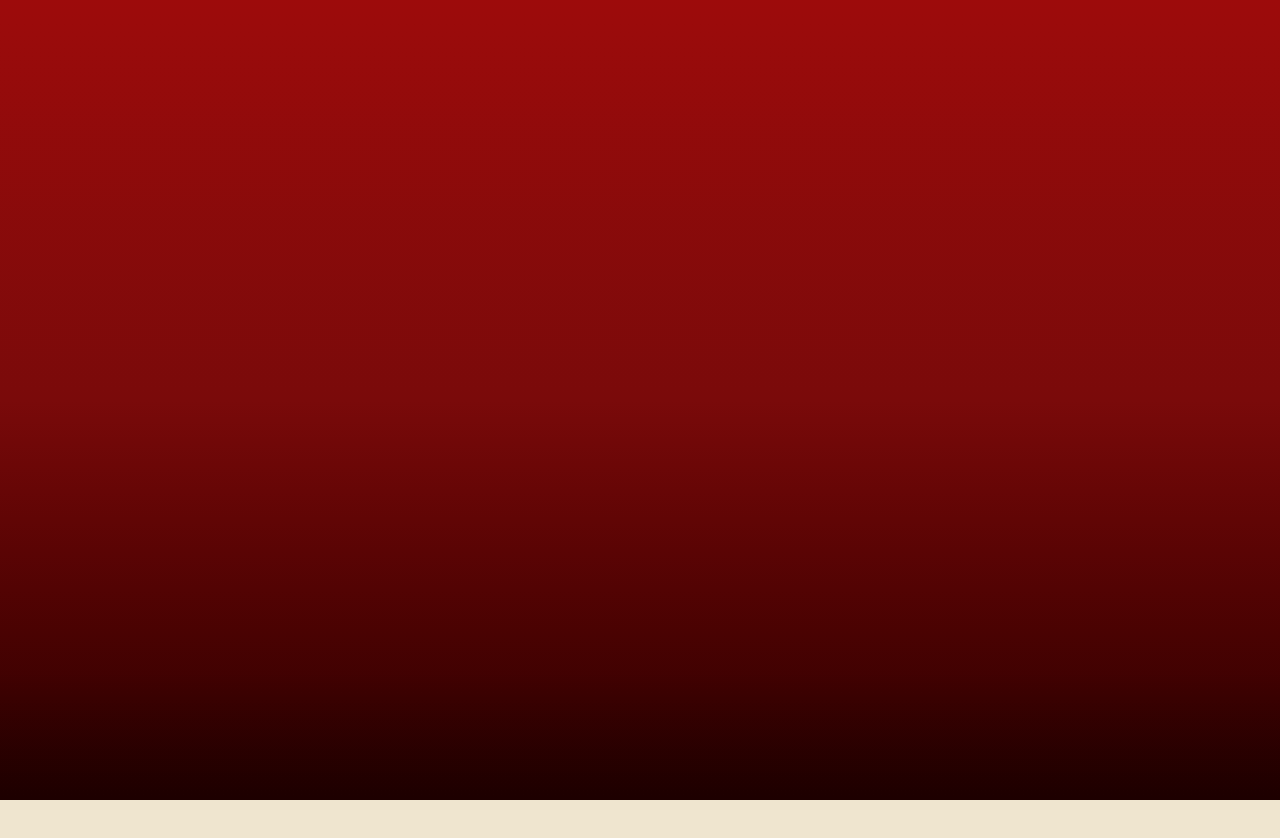
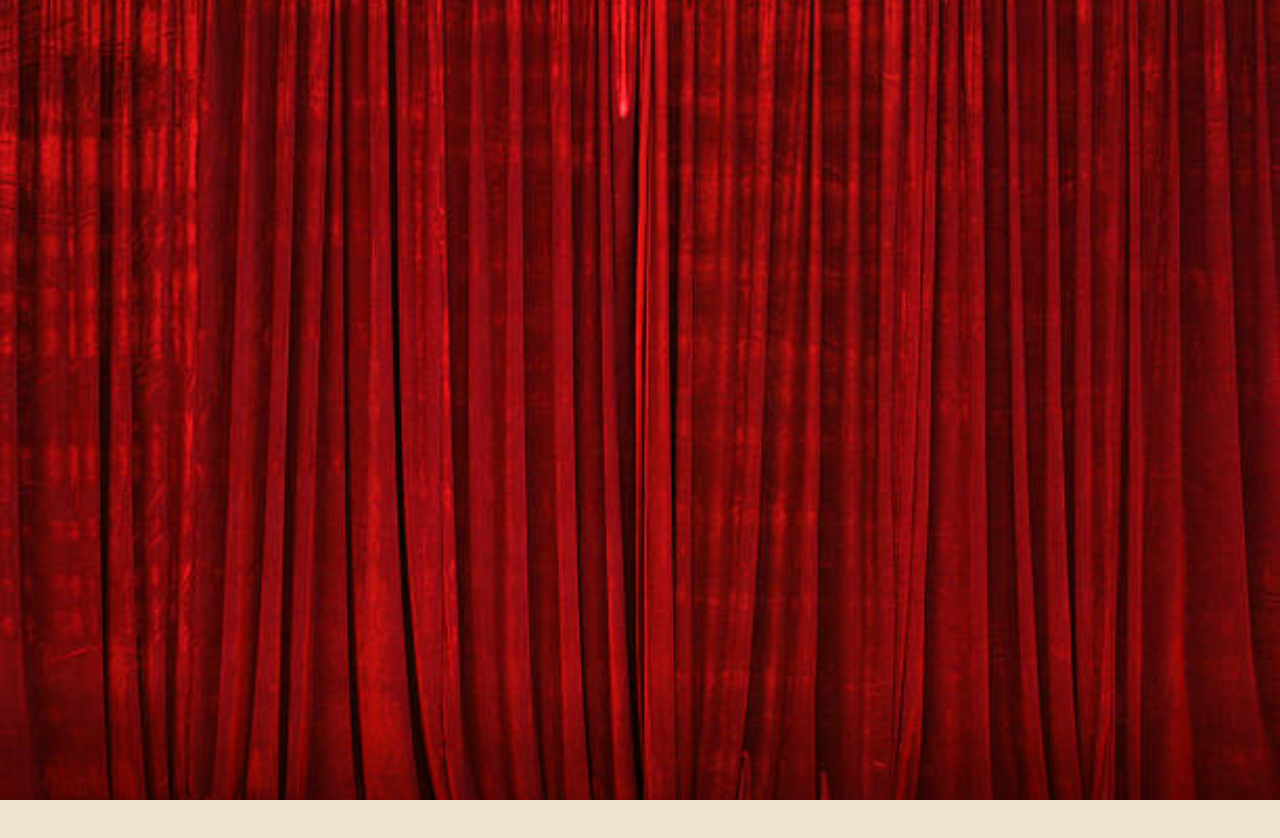
Before and after one commit to healdj24/gala-website, a Next.js app: page / in a window 1280 px wide. Shown: the top 838 px of the page. Built offline with nearby package versions, Linux system fonts and the light colour scheme.

Commit message:
fix: ensure curtain image on top; more organic parchment with dual SVG noise + irregular stains

```diff
--- a/src/app/page.tsx
+++ b/src/app/page.tsx
@@ -96,36 +96,47 @@ export default function Home() {
             className="absolute inset-0"
             style={{
               backgroundImage: [
-                // subtle paper fibers
-                "repeating-linear-gradient(0deg, rgba(0,0,0,0.03) 0px, rgba(0,0,0,0.03) 1px, rgba(0,0,0,0) 2px, rgba(0,0,0,0) 4px)",
-                // vertical streaks/scratches
-                "repeating-linear-gradient(90deg, rgba(0,0,0,0.025) 0px, rgba(0,0,0,0.025) 1px, rgba(0,0,0,0) 3px, rgba(0,0,0,0) 7px)",
-                // discoloration blobs
-                "radial-gradient(600px 400px at 18% 22%, rgba(80,50,20,0.08), rgba(0,0,0,0) 60%)",
-                "radial-gradient(700px 450px at 78% 30%, rgba(70,45,15,0.06), rgba(0,0,0,0) 60%)",
-                "radial-gradient(500px 350px at 40% 75%, rgba(60,40,15,0.05), rgba(0,0,0,0) 60%)",
-                // parchment base
-                "linear-gradient(180deg, #efe5cf 0%, #eadcbe 60%, #e1d3b3 100%)",
+                // base parchment tone
+                "linear-gradient(180deg, #efe3c9 0%, #e9d7b8 60%, #dfccad 100%)",
+                // wide uneven stains
+                "radial-gradient(800px 520px at 16% 22%, rgba(78,52,23,0.10), rgba(0,0,0,0) 62%)",
+                "radial-gradient(900px 600px at 82% 34%, rgba(66,44,18,0.08), rgba(0,0,0,0) 64%)",
+                "radial-gradient(640px 420px at 44% 78%, rgba(60,40,15,0.07), rgba(0,0,0,0) 60%)",
+                // subtle vertical streaks (offset to avoid symmetry)
+                "repeating-linear-gradient(92deg, rgba(0,0,0,0.03) 0px, rgba(0,0,0,0.03) 1px, rgba(0,0,0,0) 4px, rgba(0,0,0,0) 9px)",
+                // fine fibers (slightly rotated)
+                "repeating-linear-gradient(1.5deg, rgba(0,0,0,0.02) 0px, rgba(0,0,0,0.02) 1px, rgba(0,0,0,0) 3px, rgba(0,0,0,0) 6px)"
               ].join(", "),
+              backgroundPosition:
+                "0 0, 10% 8%, 80% 12%, 44% 78%, 0 0, 0 0",
+              backgroundSize:
+                "auto, auto, auto, auto, 120% 100%, 100% 100%",
               boxShadow:
-                "inset 0 0 160px rgba(0,0,0,0.22), inset 0 0 24px rgba(0,0,0,0.12)",
+                "inset 0 0 180px rgba(0,0,0,0.24), inset 0 0 28px rgba(0,0,0,0.12)"
             }}
           />
-          {/* SVG noise overlay for grain */}
+          {/* Dual SVG noise overlays with slight rotation/scale to break symmetry */}
           <svg
-            className="pointer-events-none absolute inset-0 opacity-15 mix-blend-multiply"
+            className="pointer-events-none absolute inset-0 opacity-20 mix-blend-multiply"
             xmlns="http://www.w3.org/2000/svg"
+            style={{ transform: "rotate(0.6deg) scale(1.02)" }}
           >
-            <filter id="noiseFilter">
-              <feTurbulence
-                type="fractalNoise"
-                baseFrequency="0.9"
-                numOctaves="4"
-                stitchTiles="stitch"
-              />
+            <filter id="noiseA">
+              <feTurbulence type="fractalNoise" baseFrequency="0.85" numOctaves="4" stitchTiles="stitch" />
               <feColorMatrix type="saturate" values="0" />
             </filter>
-            <rect width="100%" height="100%" filter="url(#noiseFilter)" />
+            <rect width="100%" height="100%" filter="url(#noiseA)" />
+          </svg>
+          <svg
+            className="pointer-events-none absolute inset-0 opacity-10 mix-blend-multiply"
+            xmlns="http://www.w3.org/2000/svg"
+            style={{ transform: "rotate(-0.4deg) scale(1.03)" }}
+          >
+            <filter id="noiseB">
+              <feTurbulence type="fractalNoise" baseFrequency="2.2" numOctaves="2" stitchTiles="stitch" />
+              <feColorMatrix type="saturate" values="0" />
+            </filter>
+            <rect width="100%" height="100%" filter="url(#noiseB)" />
           </svg>
 
           {/* Curtain image that translates up with scroll */}
@@ -133,21 +144,21 @@ export default function Home() {
             className="absolute inset-0 will-change-transform"
             style={{ transform: `translateY(${curtainOffsetY}px)` }}
           >
-            <div className="absolute inset-0">
+            <div className="absolute inset-0 z-10">
               <Image
                 src="/curtainjeep.jpeg"
                 alt="Red velvet stage curtain"
                 fill
                 priority
                 sizes="100vw"
-                className="object-cover"
+                className="object-cover z-10"
               />
             </div>
-            {/* Fallback color/texture if the image isn't present yet */}
-            <div className="absolute inset-0 bg-gradient-to-b from-[#9d0b0b] via-[#7a0a0a] to-[#2a0000]" />
+            {/* Fallback gradient (z-0) only visible while image loads */}
+            <div className="absolute inset-0 z-0 bg-gradient-to-b from-[#9d0b0b] via-[#7a0a0a] to-[#2a0000]" />
             {/* Bottom edge shadow to add weight while lifting */}
             <div
-              className="absolute bottom-0 left-0 right-0 h-32 pointer-events-none"
+              className="absolute bottom-0 left-0 right-0 h-32 pointer-events-none z-20"
               style={{
                 background:
                   "linear-gradient(180deg, rgba(0,0,0,0) 0%, rgba(0,0,0,0.35) 100%)",
```
